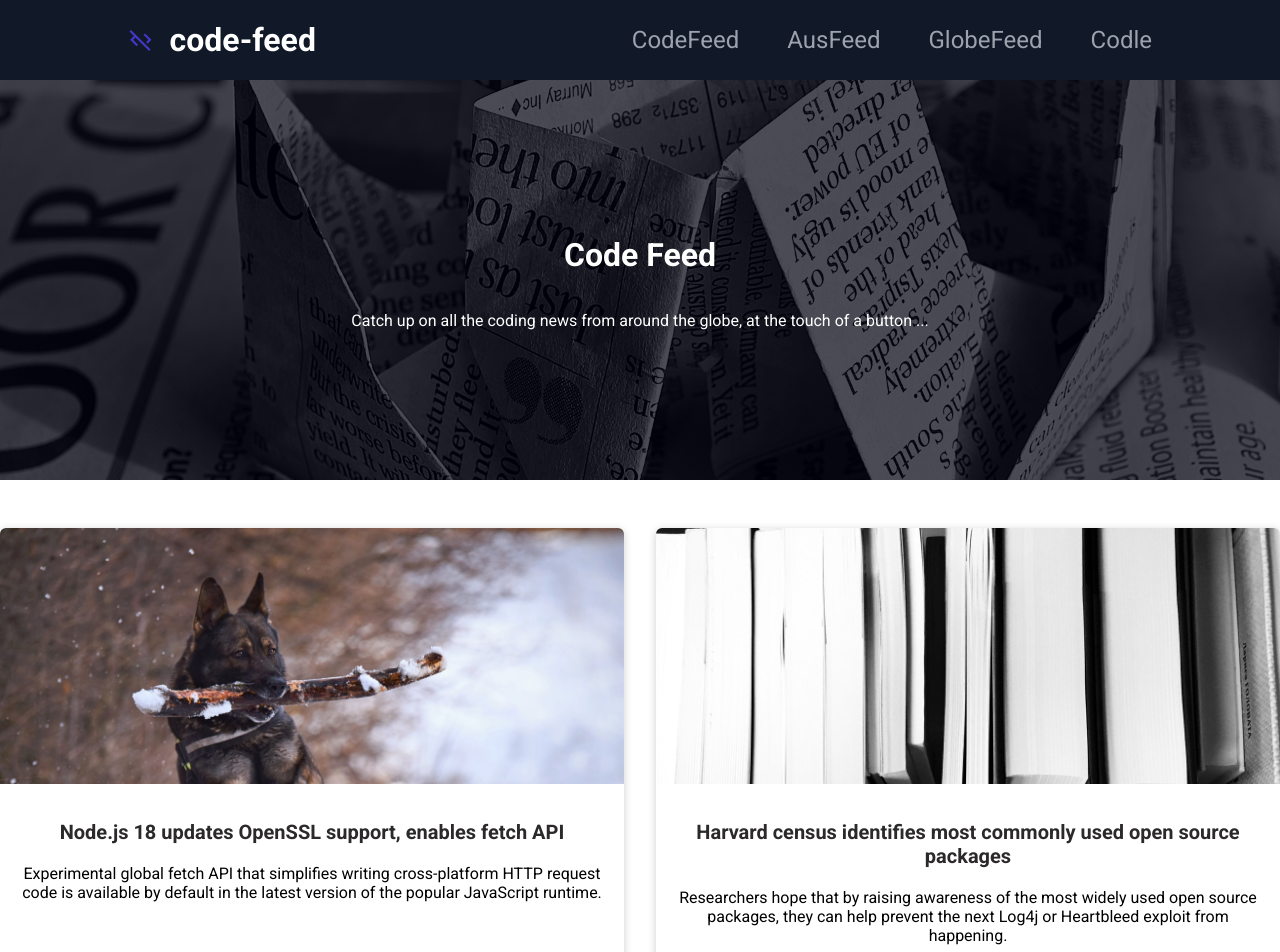
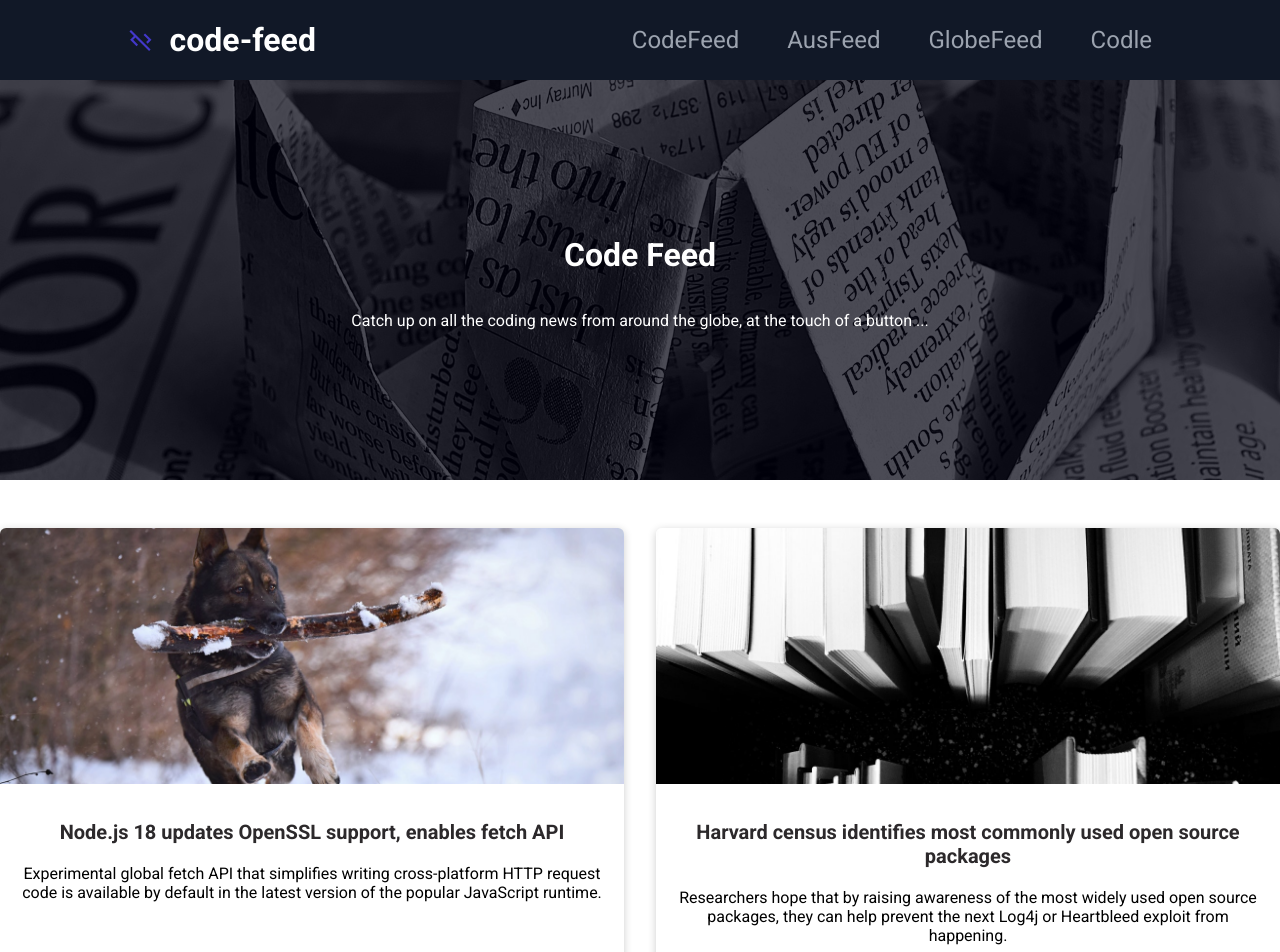
Before and after one commit to kuuzon/code-feed, a Next.js app: page / in a window 1280 px wide. Shown: the top 952 px of the page. Built offline with nearby package versions, Linux system fonts and the light colour scheme.

Commit message:
Image optimisation & API changes

```diff
--- a/components/news/NewsItem.js
+++ b/components/news/NewsItem.js
@@ -1,6 +1,7 @@
 import { useRouter } from 'next/router';
 import Card from '../ui/Card';
 import styles from './NewsItem.module.scss';
+import Image from 'next/image';
 
 function NewsItem(props) {
   // Programmatic Navigation
@@ -14,8 +15,22 @@ function NewsItem(props) {
     <Card>
       <div className={styles.image}>
         {
-          props.image ? <img src={props.image} alt={props.title} />
-          : <img src={props.urlToImage} alt={props.title} />
+          props.image ?
+            <Image
+              src={props.image}
+              alt={props.title}
+              width={650}
+              height={300}
+              layout="intrinsic"
+            />
+          :
+            <Image
+              src={props.urlToImage}
+              alt={props.title}
+              width={650}
+              height={300}
+              layout="intrinsic"
+            />
         }
       </div>
       <div className={styles.content}>
--- a/db.js
+++ b/db.js
@@ -1,44 +1,44 @@
-export const news = [
+export const articles = [
   {
     id: 1,
     title: "Node.js 18 updates OpenSSL support, enables fetch API",
     description: "Experimental global fetch API that simplifies writing cross-platform HTTP request code is available by default in the latest version of the popular JavaScript runtime.",
     category: "Node.js",
-    image: "images/fetch-api.jpg"
+    image: "/images/fetch-api.jpg",
   },
   {
     id: 2,
     title: "Harvard census identifies most commonly used open source packages",
     description: "Researchers hope that by raising awareness of the most widely used open source packages, they can help prevent the next Log4j or Heartbleed exploit from happening.",
     category: "Industry",
-    image: "images/research-notes.jpg"
+    image: "/images/research-notes.jpg",
   },
   {
     id: 3,
     title: "Vercel CEO: Deployment should be instantaneous",
     description: "Vercel CEO and founder Guillermo Rauch discusses his company’s push to bring streamlined workflows, continuous deployment, optimized frameworks, and infinite scale to every developer.",
     category: "Industry",
-    image: "images/vercel-icon.png"
+    image: "/images/vercel-icon.png",
   },
   {
     id: 4,
     title: "React 18 Launches",
     description: "React 18 was released in March 2022. This release focuses on performance improvements and updating the rendering engine.  React 18 sets the foundation for concurrent rendering APIs that future React features will be built on top of.",
     category: "React.js",
-    image: "images/react-icon.webp"
+    image: "/images/react-icon.webp",
   },
   {
     id: 5,
     title: "Next.js Version 12 Launches",
     description: "Next 12 includes a faster Rust Compiler, introduction of middleware (beta), support for React 18, optimised images & SEO for ISR, and many other useful features!",
     category: "Next.js",
-    image: "images/coding-screen.jpg"
+    image: "/images/coding-screen.jpg",
   },
   {
     id: 6,
     title: "Will Tech Stocks Rebound?",
     description: "With Amazon.com Inc. down 33% this year and Meta Platforms Inc. tumbling over 40%, you might expect, or at least hope, the carnage in Big Tech is nearly over. You would probably be wrong, according to Dan Suzuki, deputy chief investment officer at Richard Bernstein Advisors.",
     category: "Industry",
-    image: "images/market-bust.jpg"
+    image: "/images/market-bust.jpg",
   }
 ]
--- a/next.config.js
+++ b/next.config.js
@@ -4,3 +4,13 @@ const nextConfig = {
 }
 
 module.exports = nextConfig
+
+module.exports = {
+  images: {
+    domains:
+      [
+        'ichef.bbci.co.uk',
+        'live-production.wcms.abc-cdn.net.au'
+      ],
+  },
+}
--- a/pages/api/news.js
+++ /dev/null
@@ -1,5 +0,0 @@
-import { news } from '../../db';
-
-export default function handler(req, res) {
-  res.status(200).json(news);
-}
--- /dev/null
+++ b/pages/api/news/index.js
@@ -0,0 +1,5 @@
+import { articles } from '../../../db';
+
+export default function handler(req, res) {
+  res.status(200).json(articles);
+}
```
Also changed, not shown: components/news/NewsDetail.js (+6 -1 lines), pages/[newsId]/index.js (+14 -15 lines), 2 other files (tests, documents, lock files or other folders).
